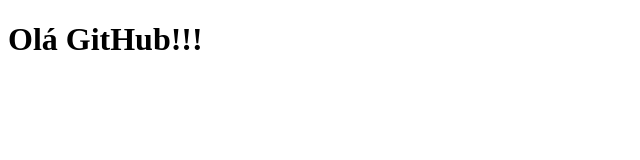
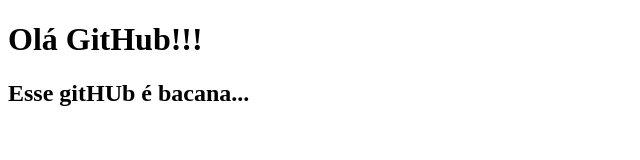
Before and after one commit to prof-fernando-alves/prog_web_github, a plain HTML site: page index.html in a window 1280 px wide. Shown: the whole page, without its empty margins (0-640 px from the left). Drawn offline with Linux system fonts and the light colour scheme.

Commit message:
Update index.html
Alteração no titulo e adicionado o h2.

```diff
--- a/index.html
+++ b/index.html
@@ -4,9 +4,10 @@
     <meta charset="UTF-8">
     <meta http-equiv="X-UA-Compatible" content="IE=edge">
     <meta name="viewport" content="width=device-width, initial-scale=1.0">
-    <title>Document</title>
+    <title>Ola GitHub IFPR</title>
 </head>
 <body>
     <h1>Olá GitHub!!!</h1>
+    <h2>Esse gitHUb é bacana...</h2>
 </body>
 </html>
```
